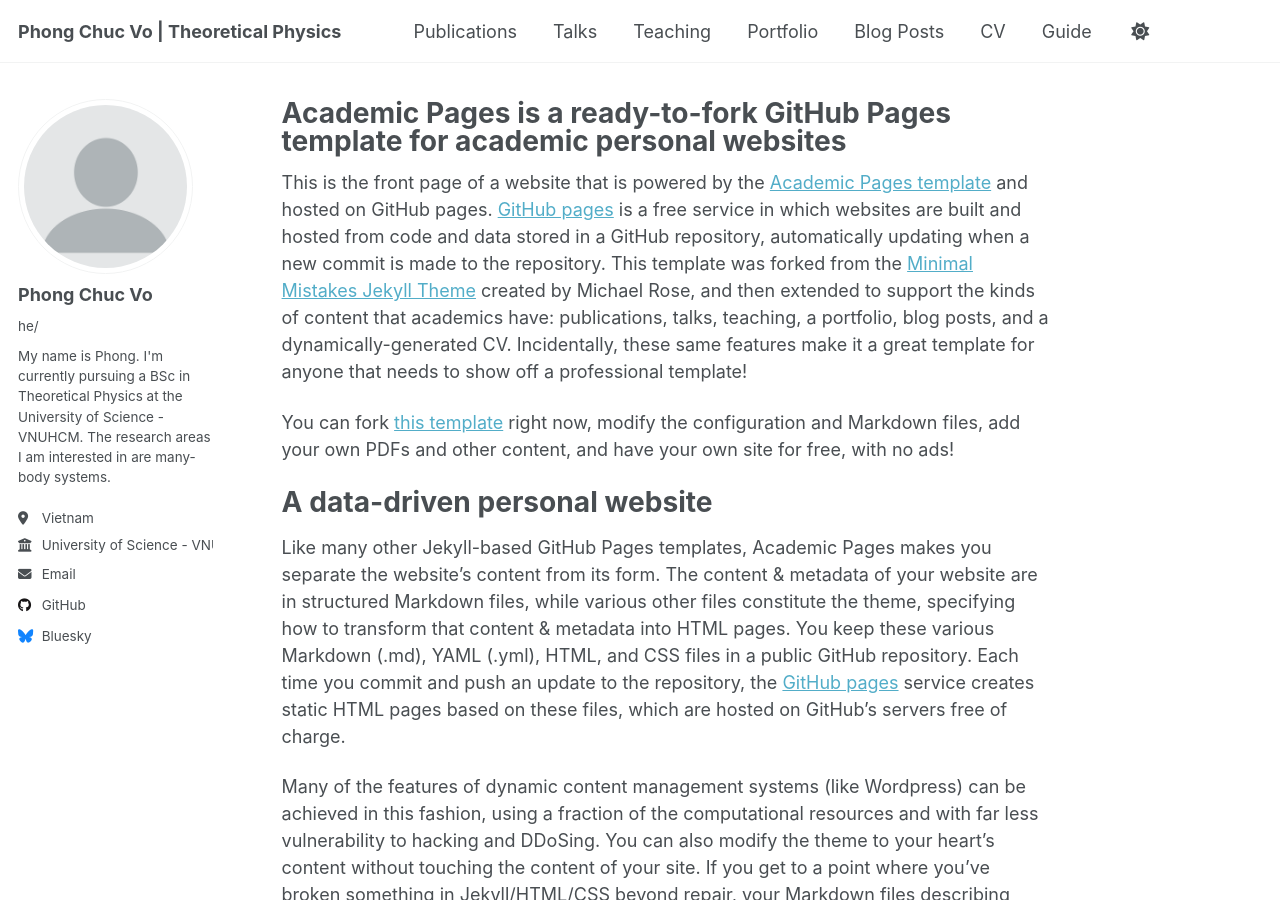
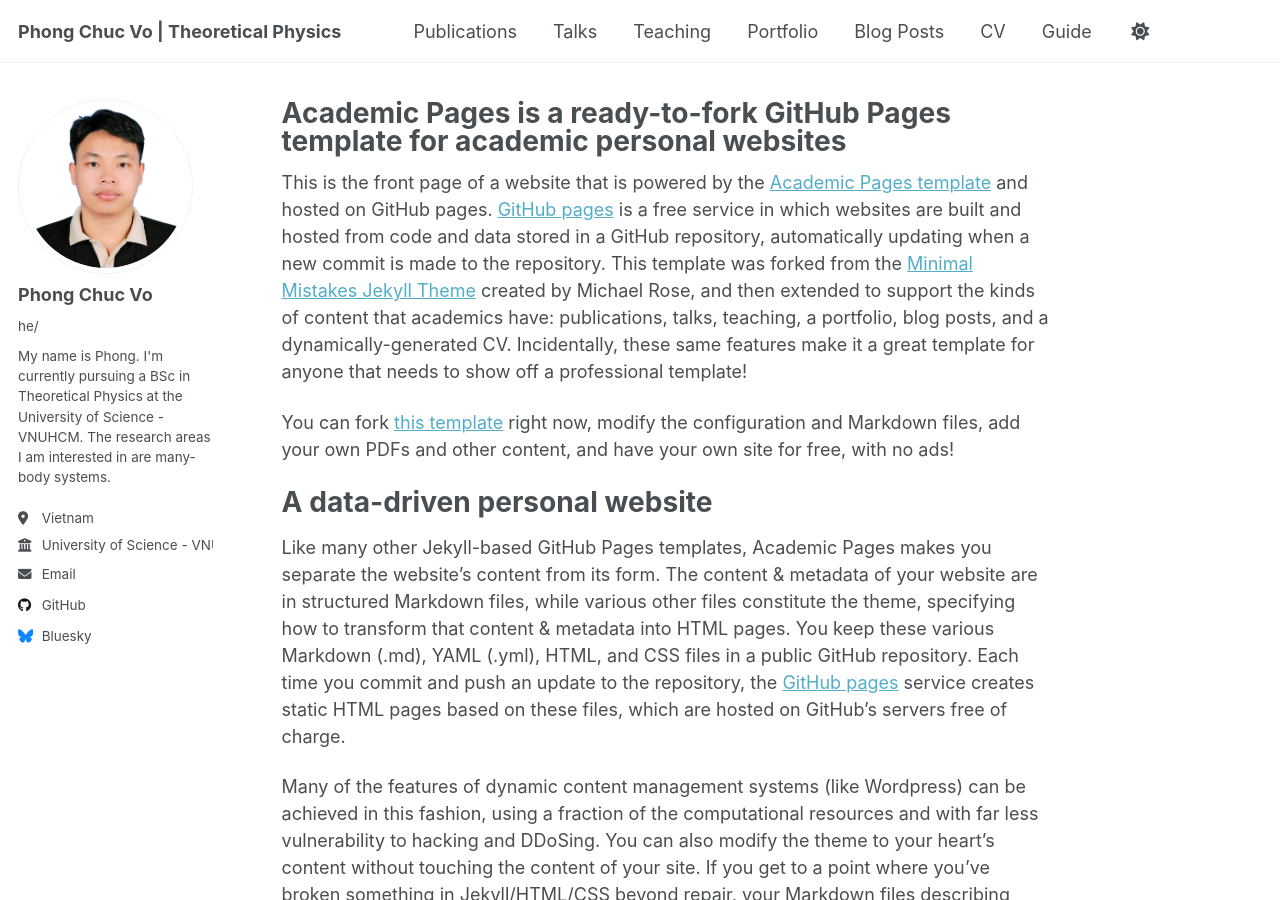
Before and after one commit to vchucphong1208/phongchucvo.github.io, a Jekyll site: the page built from _pages/about.md, in a window 1280 px wide and 900 px high. Built offline with Jekyll 4.4.1, drawn with Linux system fonts in a browser that asks for light colours; a script that is not in the unit is left out.

Commit message:
Update _config.yml

```diff
--- a/_config.yml
+++ b/_config.yml
@@ -23,7 +23,7 @@ repository               : "academicpages/academicpages.github.io"
 #               Additional customization can be done by editing /_includes/author-profile.html
 author:
   # Biographic information
-  avatar           : "profile.png"
+  avatar           : "VoChucPhong.png"
   name             : "Phong Chuc Vo"
   pronouns         : "he/"
   bio              : "My name is Phong. I'm currently pursuing a  BSc in Theoretical Physics at the University of Science - VNUHCM. The research areas I am interested in are many-body systems."
```
